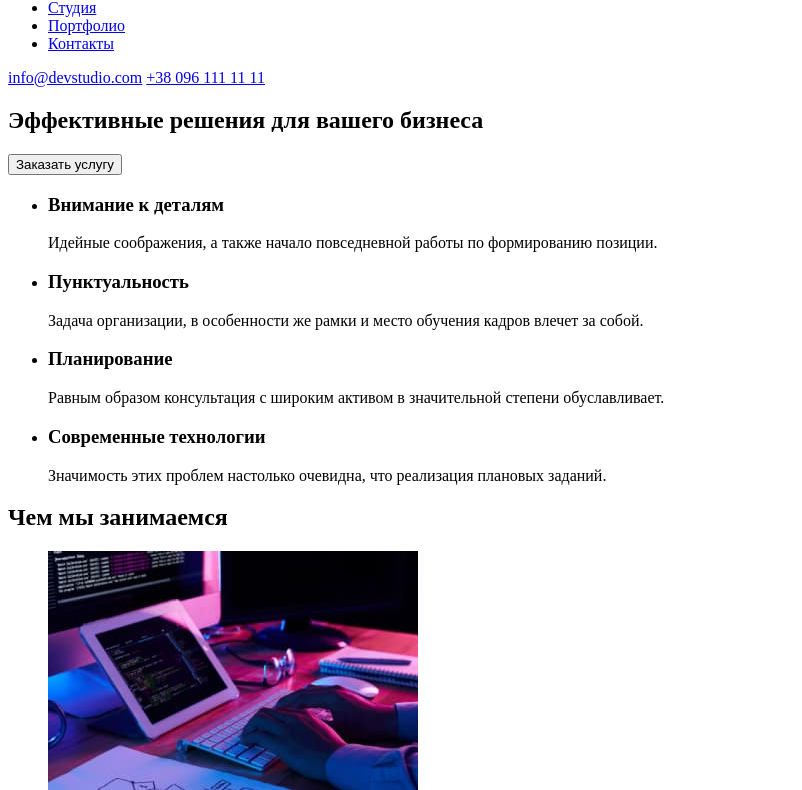
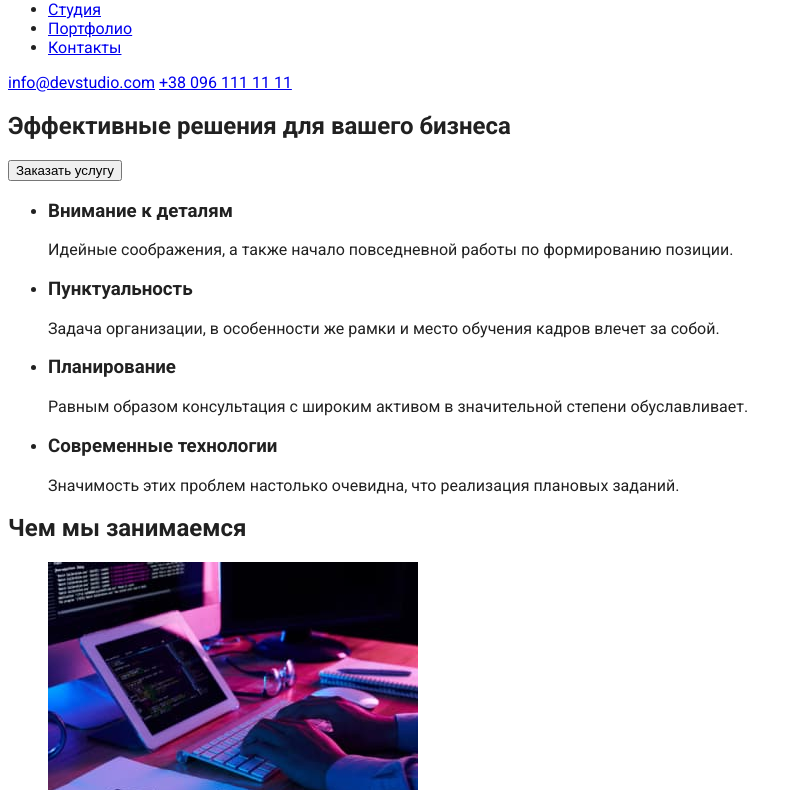
Before and after one commit to moskalenko23/goit-markup-hw-02, a plain HTML site: page index.html in a window 1280 px wide. Shown: the part 43-833 px from the top of the page, without its empty margins (0-802 px from the left). Drawn offline with Linux system fonts and the light colour scheme.

Commit message:
start homework

```diff
--- /dev/null
+++ b/css/styles.css
@@ -0,0 +1,4 @@
+body {
+  font-family: 'Roboto', sans-serif;
+  color: #212121;
+}
--- a/index.html
+++ b/index.html
@@ -4,44 +4,49 @@
         <meta charset="utf-8" />
         <meta name="description" content="Web-Studio-(Version-2.1)" />
         <title>Web Studio</title>
+        <link rel="preconnect" href="https://fonts.googleapis.com">
+        <link rel="preconnect" href="https://fonts.gstatic.com" crossorigin>
+        <link href="https://fonts.googleapis.com/css2?family=Raleway:wght@700&family=Roboto:wght@400;500;700;900&display=swap"
+            rel="stylesheet">
+        <link rel="stylesheet" href="./css/styles.css">
     </head>
         <body>
             <!--Header section-->
-                <header>
-                        <a href="/"><span>Web</span>Studio</a>
-                    <nav>
-                        <ul>
-                            <li><a href="#studio">Студия</a></li>
-                            <li><a href="#portfolio">Портфолио</a></li>
-                            <li><a href="#contact">Контакты</a></li>
+                <header class="header">
+                        <a href="/" class="logo"><span>Web</span>Studio</a>
+                    <nav class="navigation">
+                        <ul class="header-list">
+                            <li class="header-item"><a href="#studio" class="header-link">Студия</a></li>
+                            <li class="header-item"><a href="#portfolio" class="header-link">Портфолио</a></li>
+                            <li class="header-item"><a href="#contact" class="header-link">Контакты</a></li>
                         </ul>
                     </nav>
-                        <a href="mailto:info@devstudio.com">info@devstudio.com</a>
-                        <a href="tel:+380961111111">+38 096 111 11 11</a>
+                        <a href="mailto:info@devstudio.com" class="header-link-mail">info@devstudio.com</a>
+                        <a href="tel:+380961111111" class="header-link-tel">+38 096 111 11 11</a>
                 </header>
             <!--Main section-->
                 <main>
-                    <section id="studio">
-                        <h1>Эффективные решения для вашего бизнеса</h1>
-                        <button type="button">Заказать услугу</button>
+                    <section id="studio" class="caption">
+                        <h1 class="title-caption">Эффективные решения для вашего бизнеса</h1>
+                        <button type="button" class="btn-caption">Заказать услугу</button>
                     </section>
-                    <section>
-                        <ul>
-                            <li>
-                                <h3>Внимание к деталям</h3>
-                                <p>Идейные соображения, а также начало повседневной работы по формированию позиции.</p>
+                    <section class="hero">
+                        <ul class="hero-list">
+                            <li class="hero-item">
+                                <h3 class="hero-title">Внимание к деталям</h3>
+                                <p class="hero-sub-title">Идейные соображения, а также начало повседневной работы по формированию позиции.</p>
                             </li>
-                            <li>
-                                <h3>Пунктуальность</h3>
-                                <p>Задача организации, в особенности же рамки и место обучения кадров влечет за собой.</p>
+                            <li class="hero-item">
+                                <h3 class="hero-title">Пунктуальность</h3>
+                                <p class="hero-sub-title">Задача организации, в особенности же рамки и место обучения кадров влечет за собой.</p>
                             </li>
-                            <li>
-                                <h3>Планирование</h3>
-                                <p>Равным образом консультация с широким активом в значительной степени обуславливает.</p>
+                            <li class="hero-item">
+                                <h3 class="hero-title">Планирование</h3>
+                                <p class="hero-sub-title">Равным образом консультация с широким активом в значительной степени обуславливает.</p>
                             </li>
-                            <li>
-                                <h3>Современные технологии</h3>
-                                <p>Значимость этих проблем настолько очевидна, что реализация плановых заданий.</p>
+                            <li class="hero-item">
+                                <h3 class="hero-title">Современные технологии</h3>
+                                <p class="hero-sub-title">Значимость этих проблем настолько очевидна, что реализация плановых заданий.</p>
                             </li>
                         </ul>
                     </section>
```
Also changed, not shown: fonts/Raleway-Bold.ttf (added), fonts/Roboto-Black.ttf (added), fonts/Roboto-Bold.ttf (added), fonts/Roboto-Medium.ttf (added), fonts/Roboto-Regular.ttf (added).
